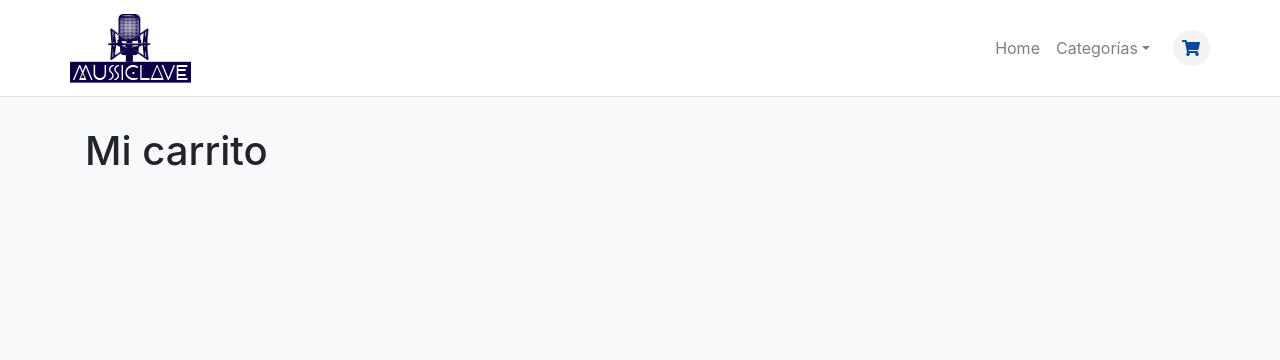
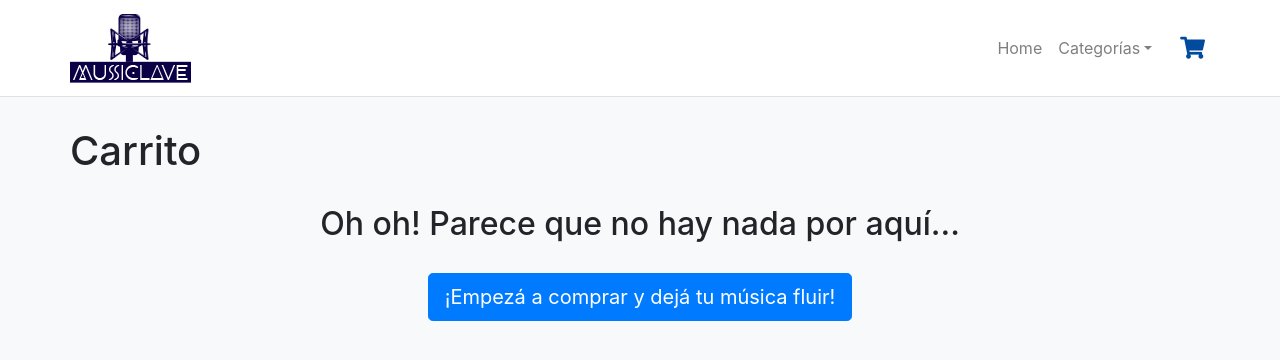
Before and after one commit to ruso87/musiclave, a React (Create React App) app: page /cart in a window 1280 px wide. Shown: the top 360 px of the page. Built offline with nearby package versions, Linux system fonts and the light colour scheme.

Commit message:
clase 11 - cart view

```diff
--- a/package.json
+++ b/package.json
@@ -7,6 +7,7 @@
     "@testing-library/react": "^11.2.7",
     "@testing-library/user-event": "^12.8.3",
     "bootstrap": "^4.6.0",
+    "firebase": "^9.0.1",
     "react": "^17.0.2",
     "react-bootstrap": "^1.6.1",
     "react-dom": "^17.0.2",
--- a/src/App.js
+++ b/src/App.js
@@ -1,19 +1,16 @@
 import './App.css';
 import { BrowserRouter, Switch, Route } from "react-router-dom";
-import { useState } from 'react';
 import NavBar from './components/NavBar';
 import ItemListContainer from './components/ItemListContainer';
 import ItemDetailContainer from './components/ItemDetailContainer';
-import { CartContext } from "./context/cartContext";
 import Cart from './components/Cart';
+import { CartProvider } from './context/cartContext';
 
 
 function App() {
 
-  const [myCart, setMyCart] = useState([]);
-
   return (
-    <CartContext.Provider value={{ myCart, setMyCart }}>
+    <CartProvider>
       <BrowserRouter>
         <header>
           <NavBar/>
@@ -41,7 +38,7 @@ function App() {
           </Route>
         </Switch>
       </BrowserRouter>
-    </CartContext.Provider>
+    </CartProvider>
   );
 }
 
--- a/src/components/Cart.js
+++ b/src/components/Cart.js
@@ -1,20 +1,60 @@
 import { useContext } from "react";
 import { CartContext } from "../context/cartContext";
 import Container from 'react-bootstrap/Container';
+import { Link } from "react-router-dom";
+import Row from 'react-bootstrap/Row';
+import Col from 'react-bootstrap/Col';
+import Button from 'react-bootstrap/Button';
+import '../css/Cart.css';
 
 export default function Cart() {
 
-    const { myCart } = useContext(CartContext);
+    const { myCart, removeItem, itemsInCart, vaciarCarrito, totalPrice } = useContext(CartContext);
 
     return (
+        itemsInCart <= 0 ?
         <Container>
-            <h1>Mi carrito</h1>
+            <Row>
+                <h1>Carrito</h1>
+            </Row>
+            <Row>
+                <Col md={12} className="centered"><h2>Oh oh! Parece que no hay nada por aquí...</h2></Col>
+                <Col md={12} className="centered">
+                    <Link to="/">
+                        <Button variant="primary" size="lg">¡Empezá a comprar y dejá tu música fluir!</Button>
+                    </Link></Col>
+            </Row>
+        </Container>
+        :
+        <Container>
+            <Row>
+                <h1>Carrito</h1>
+            </Row>
+            <Row className="th">
+                <Col md={8}>Productos</Col>
+                <Col md={1} className="centered">Cantidad</Col>
+                <Col md={2} className="centered">Precio</Col>
+                <Col md={1} className="centered">Acciones</Col>
+            </Row>
             { myCart.map((item) => {
                 return (
-                    <p key={item.id}>Producto: {item.name}. Cantidad: {item.quantity}</p>
+                    <Row className="td" key={item.id}>
+                        <Col md={1} className="imgProducto"><img src={item.img} alt={item.name}/></Col>
+                        <Col md={7} className="nombreProducto">{item.name}</Col>
+                        <Col md={1} className="centered">{item.quantity}</Col>
+                        <Col md={2} className="centered">$ {item.price}</Col>
+                        <Col md={1} className="action">
+                            <Link to={`/item/${ item.id }`}><Button variant="primary" size="sm" alt="Editar"><i className="fas fa-pencil"></i></Button></Link>
+                            <Button variant="danger" size="sm" alt="Eliminar" onClick={()=>removeItem(item.id)}><i className="fas fa-trash"></i></Button>
+                        </Col>
+                    </Row>
                     )
                 })
             }
+            <Row className="endControls">
+                <h3>Total: {totalPrice}</h3>
+                <Button variant="danger" size="sm" alt="Vaciar carrito" onClick={()=>vaciarCarrito()} className="emptyButton">Vaciar <i className="fas fa-trash"></i></Button>
+            </Row>
         </Container>
     )
 }
--- a/src/components/CartWIdget.js
+++ b/src/components/CartWIdget.js
@@ -1,7 +1,19 @@
-export default function CartIco() {
+import { useContext } from "react";
+import { CartContext } from "../context/cartContext";
+import { Link } from "react-router-dom";
+
+export default function CartIco( props ) {
+
+    const { itemsInCart } = useContext(CartContext);
+
     return (
-        <div className="cartIco">
+        <Link to="/Cart" className="cartIco" role="button">
             <i className="fas fa-shopping-cart"></i>
-        </div>
+            {itemsInCart === 0 ? (
+                ""
+            ) : (
+                <span>{itemsInCart}</span>
+            )}
+        </Link>
     )
 }
--- a/src/components/ItemDetail.js
+++ b/src/components/ItemDetail.js
@@ -1,5 +1,5 @@
-import { useState } from "react";
-import { useContext } from "react";
+import { useEffect, useState, useContext } from "react";
+import { CartContext } from "../context/cartContext";
 import { Link } from "react-router-dom";
 import '../css/ItemDetail.css';
 import Container from 'react-bootstrap/Container';
@@ -7,31 +7,35 @@ import Row from 'react-bootstrap/Row';
 import Col from 'react-bootstrap/Col';
 import Button from 'react-bootstrap/Button';
 import ItemCount from "./ItemCount";
-import { CartContext } from "../context/cartContext";
 
 export default function ItemDetail(props){
 
-    const { myCart, setMyCart } = useContext(CartContext);
+    const { myCart, addItem } = useContext(CartContext);
     const [ finalizar, setFinalizar ] = useState(false);
+    const [ newStock, setNewStock ] = useState(props.stock);
+    const [ position, setPosition ] = useState(parseInt("-1"));
 
     console.log(myCart);
 
-    const addItem = (cantidad) => {
-        myCart.push({ id: props.id, name: props.name, quantity: cantidad });
-        setMyCart(myCart)
-    }
+    useEffect(() => {
+        const checkCart = myCart.findIndex( (obj) => obj.id === props.id );
+        if (checkCart >= 0) {
+            const actualStock = props.stock - myCart[checkCart].quantity
+            setNewStock(actualStock);
+            setPosition(checkCart);
+        } else {
+            console.log(`Todavía no se compro`);
+        }
+    }, [myCart, props.id, props.stock]);
 
     const isInCart = (cantidad) => {
-        const index = myCart.findIndex( (obj) => obj.id === props.id );
-
-        if (index >= 0) {
-            console.log(`el producto está en la posición ${index} del Carrito`);
-            myCart[index].quantity = myCart[index].quantity + cantidad;
+        if (position >= 0) {
+            console.log(`el producto está en la posición ${position} del Carrito`);
+            myCart[position].quantity = myCart[position].quantity + cantidad;
         } else {
-            console.log(`Todavía no se compro`);
-            addItem(cantidad)
+            console.log(`Todavía no se compro 2`);
+            addItem(props, cantidad)
         }
-
     };
 
     const agregar = (cantidad) => {
@@ -51,10 +55,17 @@ export default function ItemDetail(props){
                 <Col>
                     <p className="description">Descripción: { props.description }</p>
                     <h2 className="price">Precio: $ { props.price }</h2>
-                    {finalizar ? (
-                        <Link to="/Cart"><Button className="endButton" variant="primary" size="lg">Finalizar compra</Button></Link>
+                    { newStock === 0 ? (
+                        <>
+                        <Button className="endButton" variant="primary" size="lg" disabled={true}>Sin stock</Button>
+                        <Link to="/"><p className="price">Seguir comprando!</p></Link>
+                        </>
                     ) : (
-                        <ItemCount initial={props.initial} stock={props.stock} onAdd={ (cant) => agregar(cant)} />
+                        finalizar ? (
+                            <Link to="/Cart"><Button className="endButton" variant="primary" size="lg">Finalizar compra</Button></Link>
+                        ) : (
+                            <ItemCount initial={props.initial} stock={newStock} onAdd={ (cant) => agregar(cant)} />
+                        )
                     )}
                 </Col>
             </Row>
--- a/src/components/NavBar.js
+++ b/src/components/NavBar.js
@@ -7,7 +7,7 @@ import CartIco from './CartWidget';
 import '../css/NavBar.css';
 import { Link } from "react-router-dom";
 
-function NavBar() {
+export default function NavBar() {
     return (
         <Navbar className="navbar navbar-light bg-white border-bottom navbar-expand justify-content-between flex-column flex-lg-row">
             <Container>
@@ -30,5 +30,3 @@ function NavBar() {
         </Navbar>
     )
 }
-
-export default NavBar;
--- a/src/context/cartContext.js
+++ b/src/context/cartContext.js
@@ -1,3 +1,55 @@
-import { createContext } from "react";
+import { createContext, useState, useEffect } from "react";
 
 export const CartContext = createContext();
+
+export const CartProvider = ({ children }) => {
+
+    const [myCart, setMyCart] = useState([]);
+    const [itemsInCart, setItemsInCart] = useState(0);
+    const [totalPrice, setTotalPrice] = useState(0);
+
+    const isInCart = (id) => {
+        const search = myCart.filter((item) => item.id === id);
+        return search.length > 0;
+    };
+
+    const addItem = (item, cantidad) => {
+        const sumPrecio = {...item}.price * cantidad;
+        const freshCart = [...myCart, { id: item.id, name: item.name, img: item.img, price: sumPrecio, quantity: cantidad }];
+        setMyCart(freshCart)
+    }
+
+    const removeItem = (producto) =>{
+        const myNewCart = myCart.filter(( e ) => e.id !== producto);
+        setMyCart(myNewCart)
+    }
+
+    const vaciarCarrito = () => {
+        setMyCart([])
+    };
+
+    useEffect (() => {
+        let inCart = 0;
+        for (let itemDelCarrito of myCart) {
+            inCart += itemDelCarrito.quantity
+        }
+        return setItemsInCart(inCart)
+    } , [myCart]);
+
+    useEffect (() => {
+        let inCart = 0;
+        for (let itemDelCarrito of myCart) {
+            inCart += itemDelCarrito.price
+        }
+        return setTotalPrice(inCart)
+    } , [myCart]);
+
+
+    return (
+        <CartContext.Provider value={{ myCart, setMyCart, addItem, isInCart, itemsInCart, setItemsInCart, removeItem, vaciarCarrito, totalPrice, setTotalPrice }}>
+            {children}
+        </CartContext.Provider>
+    );
+};
+
+export default CartContext;
--- /dev/null
+++ b/src/css/Cart.css
@@ -0,0 +1,11 @@
+h1 { margin-bottom: 30px !important;}
+h2 { margin-bottom: 30px !important;}
+h3 { text-align: right; padding-top: 30px;}
+.th { padding: 15px 0; background-color: #dee2e6;}
+.td { display: flex; align-items: center; padding: 10px 0; border-bottom: 1px solid #dee2e6;}
+.td .action { display: flex; justify-content: space-between;}
+.centered { text-align: center;}
+.imgProducto { background-color: #fff; text-align: center; padding: 10px;}
+.imgProducto img { max-width: 100%; max-height: 60px;}
+.endControls { justify-content: flex-end;}
+.emptyButton { margin-top: 28px; margin-left: 20px; padding: 10px 30px !important;}
--- a/src/css/NavBar.css
+++ b/src/css/NavBar.css
@@ -1,3 +1,5 @@
 header { margin-bottom: 30px;}
 #basic-navbar-nav { justify-content: flex-end; margin-right: 15px;}
-.cartIco { padding: 10px 10px 10px 9px; background: #f3f3f3; color: #004B9E; border-radius: 50%; display: flex; justify-content: center; align-items: center;}
+.cartIco { position: relative; display: flex; justify-content: center; align-items: center; font-size: 22px; color: #004B9E; padding: 5px;}
+.cartIco:hover { text-decoration: none; color: #007bff;}
+.cartIco span { position: absolute; display: flex; justify-content: center; align-items: center; font-size: 11px; font-weight: 700; color: #fff; height: 20px; width: 20px; bottom: -5px; left: 20px; background: #09003a; border-radius: 50%;}
```
Also changed, not shown: src/firebase/index.js (added, +21 -0 lines), 1 other file (tests, documents, lock files or other folders).
